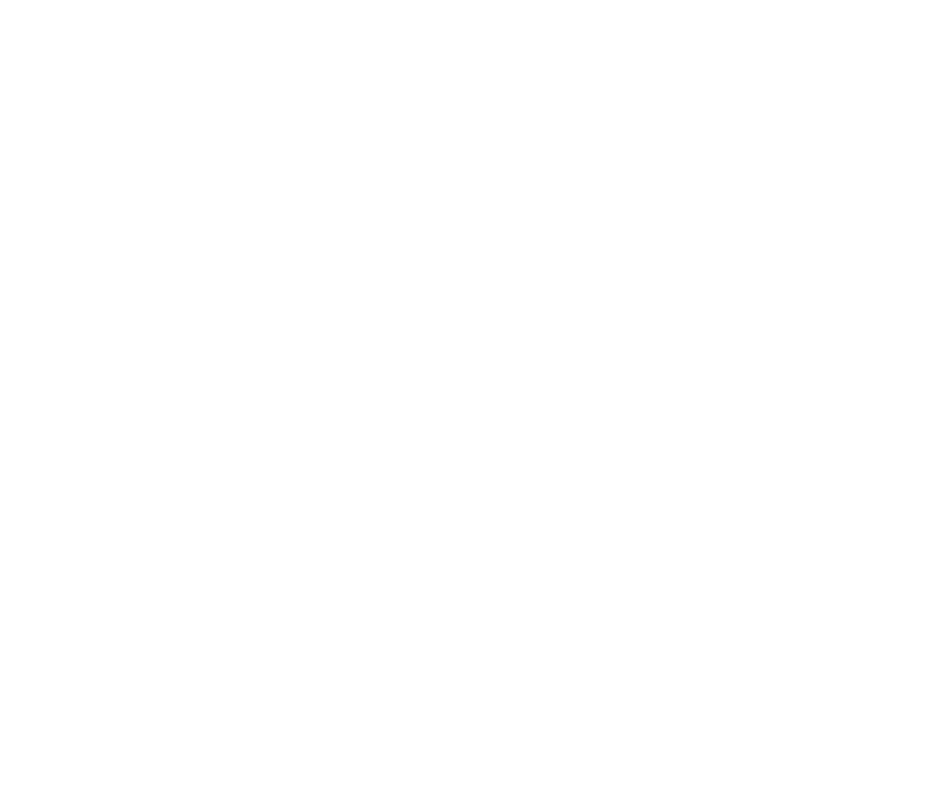
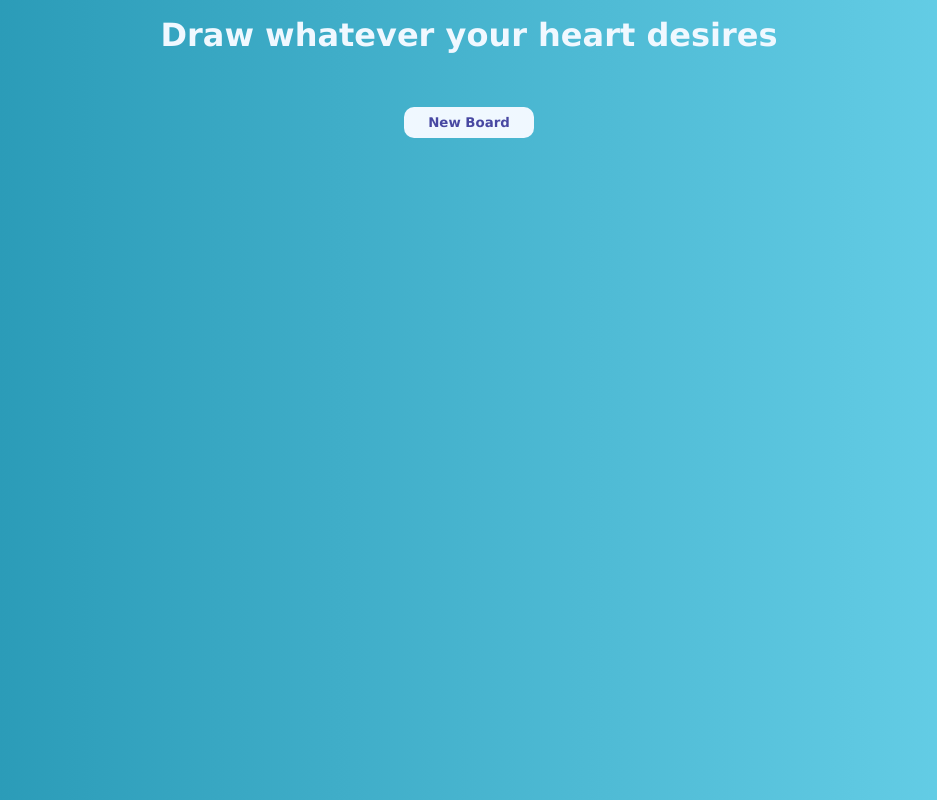
Before and after one commit to mosierkyle/Etch-a-Sketch, a plain HTML site: page index.html in a window 1280 px wide. Shown: the whole page, without its empty margins (171-1108 px from the left). Drawn offline with Linux system fonts and the light colour scheme.

Commit message:
Add title and new board button with styles
Added the first two initial elements to the page before adding the board

```diff
--- a/index.html
+++ b/index.html
@@ -8,6 +8,14 @@
     <script src="script.js" defer></script>
 </head>
 <body>
+    <div id="container">
+        <h1>Draw whatever your heart desires</h1>
+        <div id="button-container">
+            <button id="new-board">New Board</button>
+        </div>
+        <div id="board">
 
+        </div>
+    </div>
 </body>
 </html>
--- a/styles.css
+++ b/styles.css
@@ -2,4 +2,37 @@
     box-sizing: border-box;
     margin: 0;
     padding: 0;
+    font-family: geneva;
 }
+
+#container {
+    background: linear-gradient(90deg,#2193b0,#6dd5ed);
+    height: 100vh;
+    width: 100vw;
+    display: flex;
+    flex-direction: column;
+    align-items: center;
+}
+
+#container h1 {
+    color: aliceblue;
+    padding: 1rem 0;
+}
+
+#button-container {
+    width: 100%;
+    min-height: 15vh;
+    display: flex;
+    justify-content: center;
+    align-items: center;
+}
+
+#new-board {
+    padding: .5rem 1.5rem;
+    border-radius: 10px;
+    border: none;
+    background-color: aliceblue;
+    color:rgb(72, 72, 162);
+    font-weight: bold;
+    margin-top: -1rem;
+}
```
